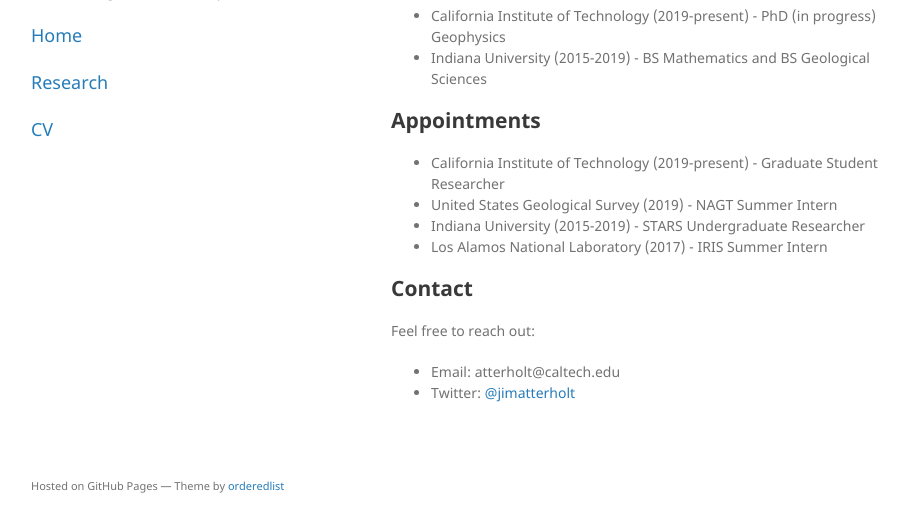
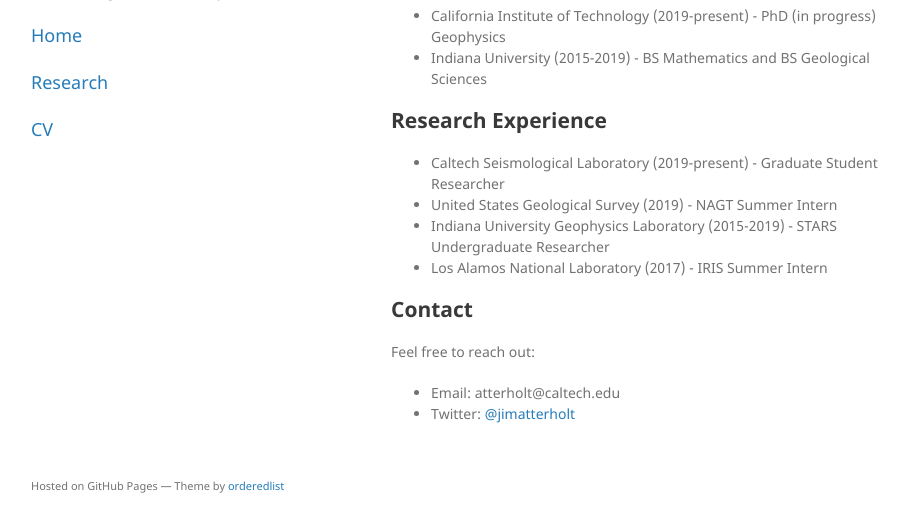
Before and after one commit to atterholt/atterholt.github.io, a Jekyll site: the page built from index.md, in a window 1280 px wide, cut to the strip 335-867 px from the top of the page. Shown: the whole strip, without its empty margins (179-1087 px from the left). Built offline with Jekyll 4.4.1, drawn with Linux system fonts in a browser that asks for light colours; our own code applies the rules of GitHub Pages for plain Markdown files.

Commit message:
Update index.md

```diff
--- a/index.md
+++ b/index.md
@@ -11,11 +11,11 @@
 *   California Institute of Technology (2019-present) - PhD (in progress) Geophysics
 *   Indiana University (2015-2019) - BS Mathematics and BS Geological Sciences
 
-## Appointments
+## Research Experience
 
-*   California Institute of Technology (2019-present) - Graduate Student Researcher
+*   Caltech Seismological Laboratory (2019-present) - Graduate Student Researcher
 *   United States Geological Survey (2019) - NAGT Summer Intern
-*   Indiana University (2015-2019) - STARS Undergraduate Researcher
+*   Indiana University Geophysics Laboratory (2015-2019) - STARS Undergraduate Researcher
 *   Los Alamos National Laboratory (2017) - IRIS Summer Intern
 
 ## Contact
```
